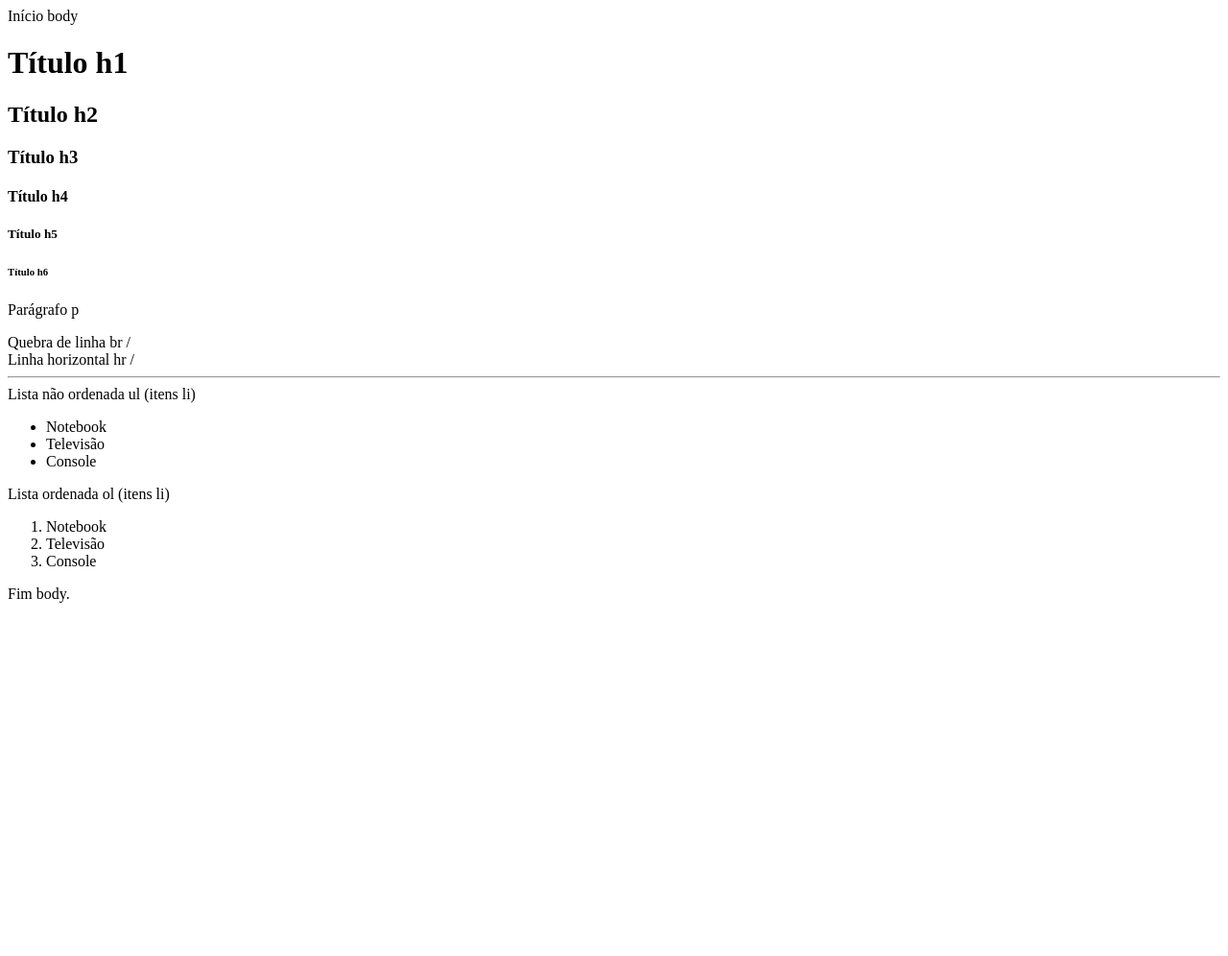
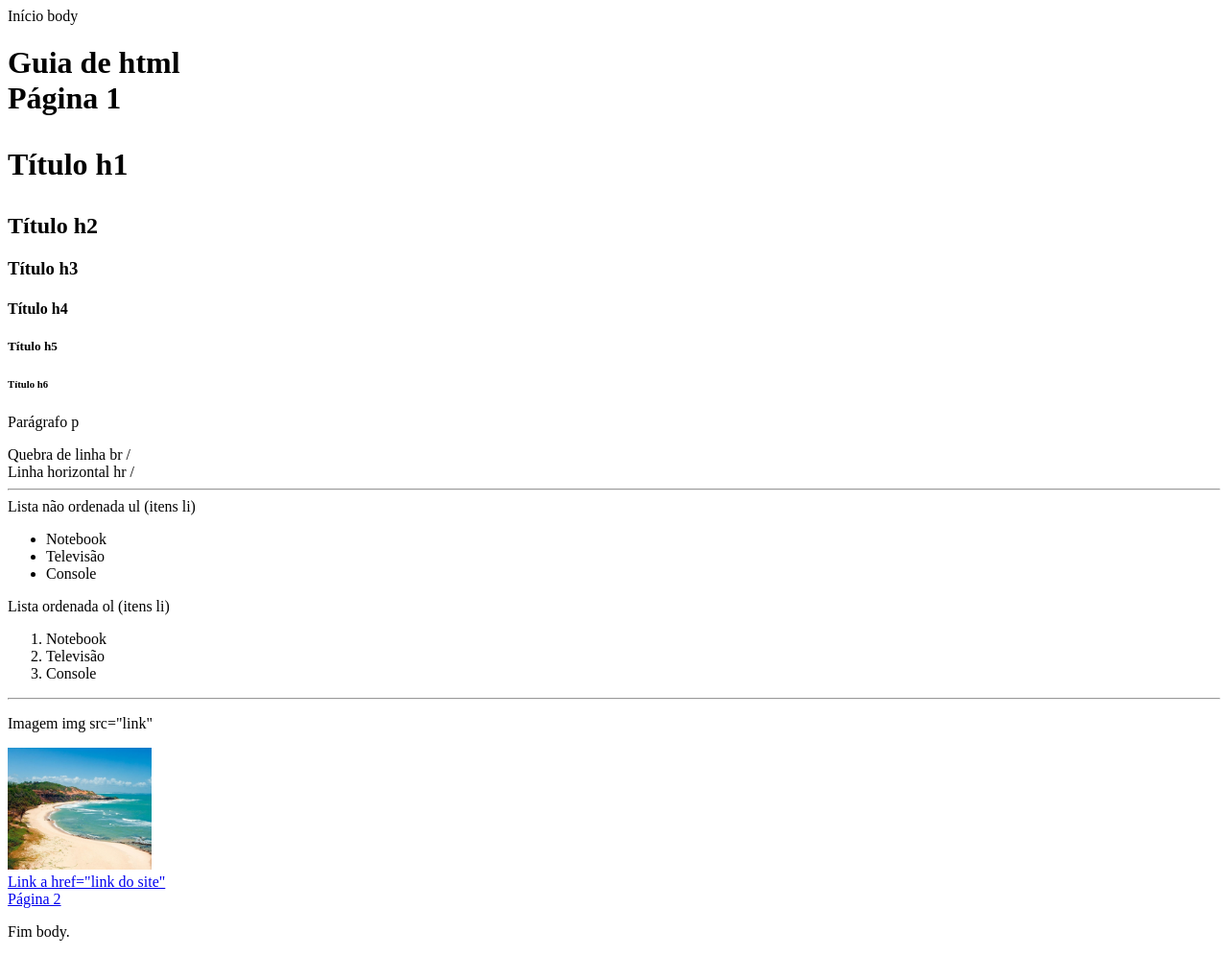
Before and after one commit to renat0sn/Curso-de-desenvolvimento-web, a plain HTML site: page Html/Primeiro projeto/projeto.html in a window 1280 px wide. Shown: the whole page at 96% size. Before the commit the page ends 800 px from the top, so only its background shows below. Drawn offline with Linux system fonts and the light colour scheme.

Commit message:
Inserção de imagens, hiperlinks e tabelas ao guia inicial

```diff
--- a/Html/Primeiro projeto/projeto.html
+++ b/Html/Primeiro projeto/projeto.html
@@ -8,7 +8,11 @@
 
 	<body>
 		Início body
-		<h1>Título h1</h1>
+		<h1>
+			Guia de html <br />
+			<b>Página 1</b>
+			<p>Título h1</p>
+		</h1>
 		<h2>Título h2</h2>
 		<h3>Título h3</h3>
 		<h4>Título h4</h4>
@@ -30,6 +34,12 @@
 			<li>Televisão</li>
 			<li>Console</li>
 		</ol>
-		Fim body.
+		<hr />
+		<p>Imagem img src="link"</p>
+		<img src="Imagens/praia.jpg" width="150">
+		<br />
+		<a href="http://google.com.br">Link a href="link do site"</a> <br />
+		<a href="pagina2.html">Página 2</a>
+		<p>Fim body.</p>
 	</body>
 </html>
```
Also changed, not shown: Html/Primeiro projeto/pagina2.html (added, +25 -0 lines), Html/Primeiro projeto/Imagens/praia.jpg (added).
